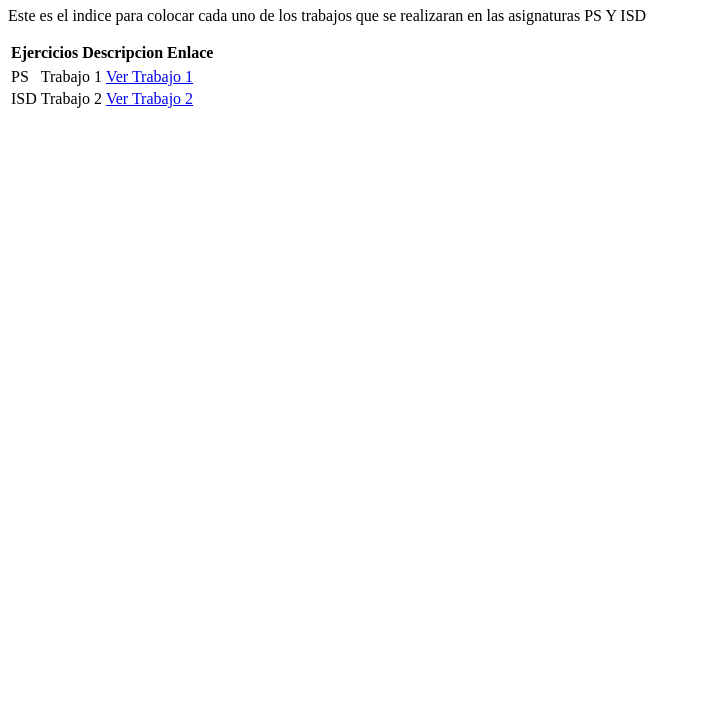
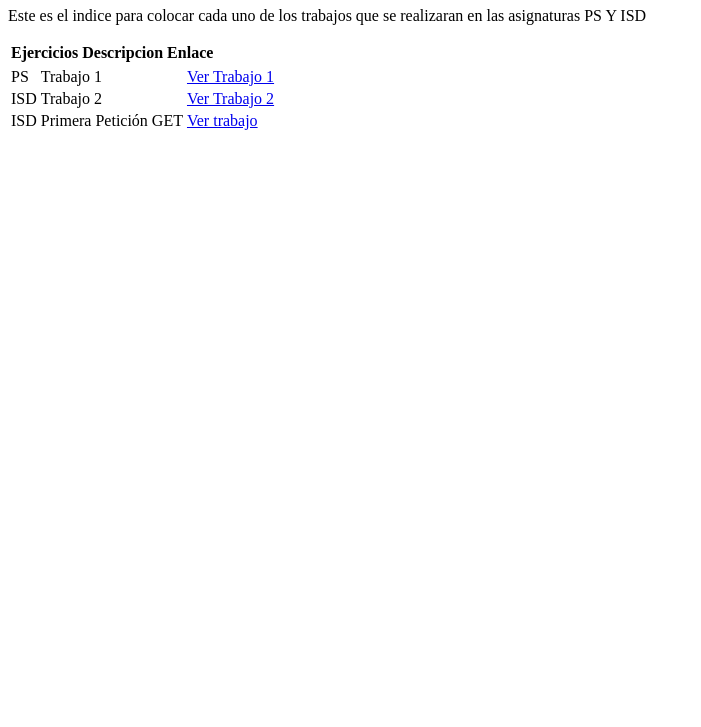
Before and after one commit to HernandezVillasana/2026-PS-ISD-HernandezVillasanaGuillermoA, a plain HTML site: page index.html in a window 1280 px wide. Shown: the part 73-800 px from the top of the page, without its empty margins (0-701 px from the left). Drawn offline with Linux system fonts and the light colour scheme.

Commit message:
Ya quedo

```diff
--- a/index.html
+++ b/index.html
@@ -36,6 +36,12 @@
                     <td>Trabajo 2</td>
                     <td><a href="trabajo2.html">Ver Trabajo 2</a></td>
                 </tr>
+                <tr>
+    <td>ISD</td>
+    <td>Primera Petición GET</td>
+    <td><a href="ISD/PrimerParcial/PrimerPeticionGet.html">Ver trabajo</a></td>
+</tr>
+
       </thead>
         </table>
     </div>
```
